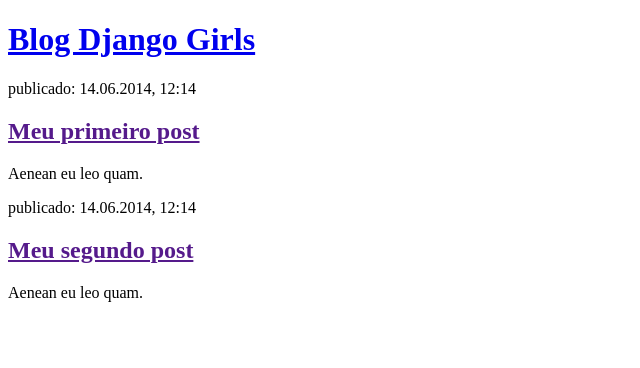
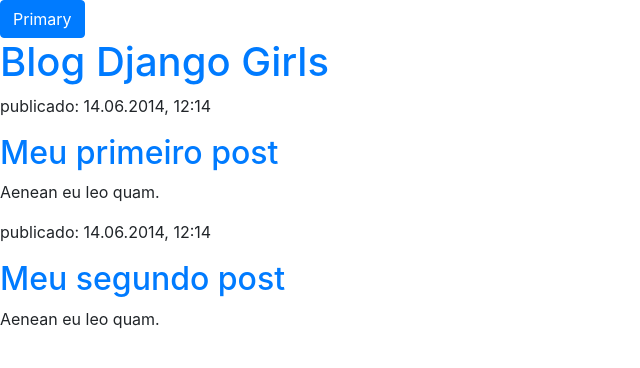
Before and after one commit to icarllas/blog, a Django app: page / in a window 1280 px wide. Shown: the top 368 px of the page, without its empty margins (0-640 px from the left). Run offline with Django 3.2, Linux system fonts and the light colour scheme; data that the repository does not hold is empty; some libraries are stand-ins or nearby versions.

Commit message:
adicionando boostrap

```diff
--- a/blog/templates/blog/post_list.html
+++ b/blog/templates/blog/post_list.html
@@ -4,8 +4,11 @@
     <head>
     <meta charset="UTF-8">
     <title>blog</title>
+        <link rel="stylesheet" href="https://stackpath.bootstrapcdn.com/bootstrap/4.1.3/css/bootstrap.min.css" integrity="sha384-MCw98/SFnGE8fJT3GXwEOngsV7Zt27NXFoaoApmYm81iuXoPkFOJwJ8ERdknLPMO" crossorigin="anonymous">
+<script src="https://stackpath.bootstrapcdn.com/bootstrap/4.1.3/js/bootstrap.min.js" integrity="sha384-ChfqqxuZUCnJSK3+MXmPNIyE6ZbWh2IMqE241rYiqJxyMiZ6OW/JmZQ5stwEULTy" crossorigin="anonymous"></script>
     </head>
     <body>
+    <button type="button" class="btn btn-primary">Primary</button>
 
     {% for post in posts %}
     <div>
```
